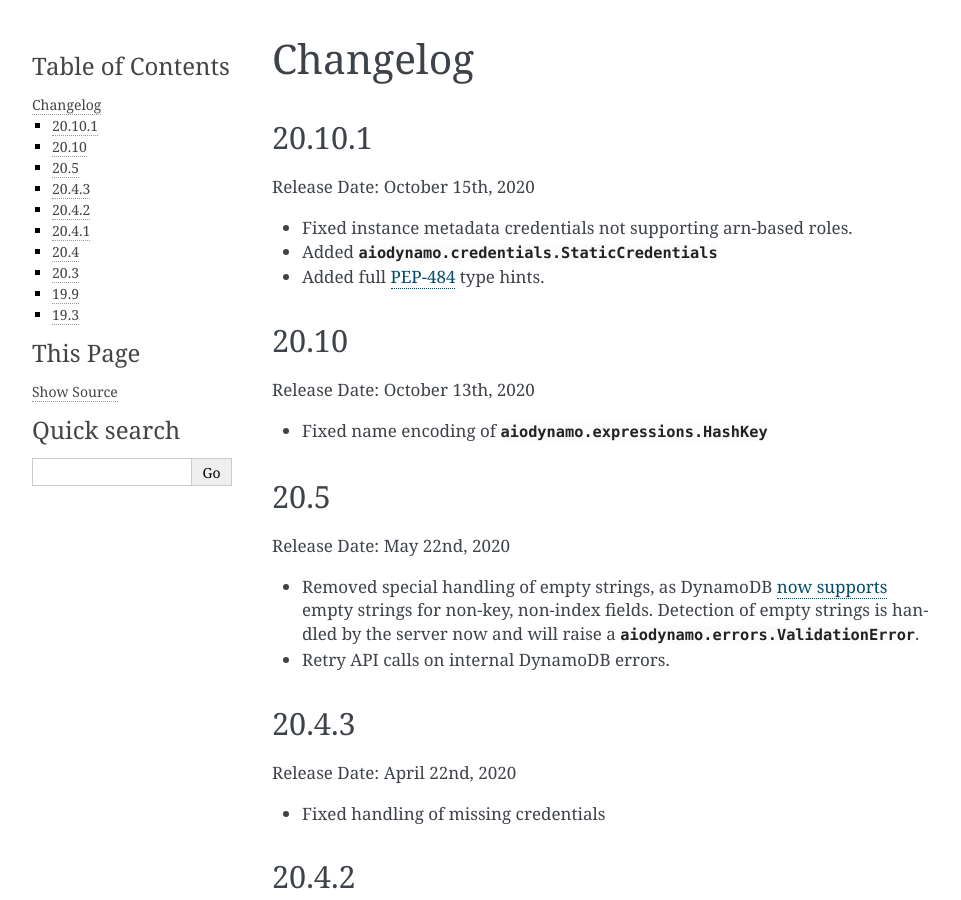
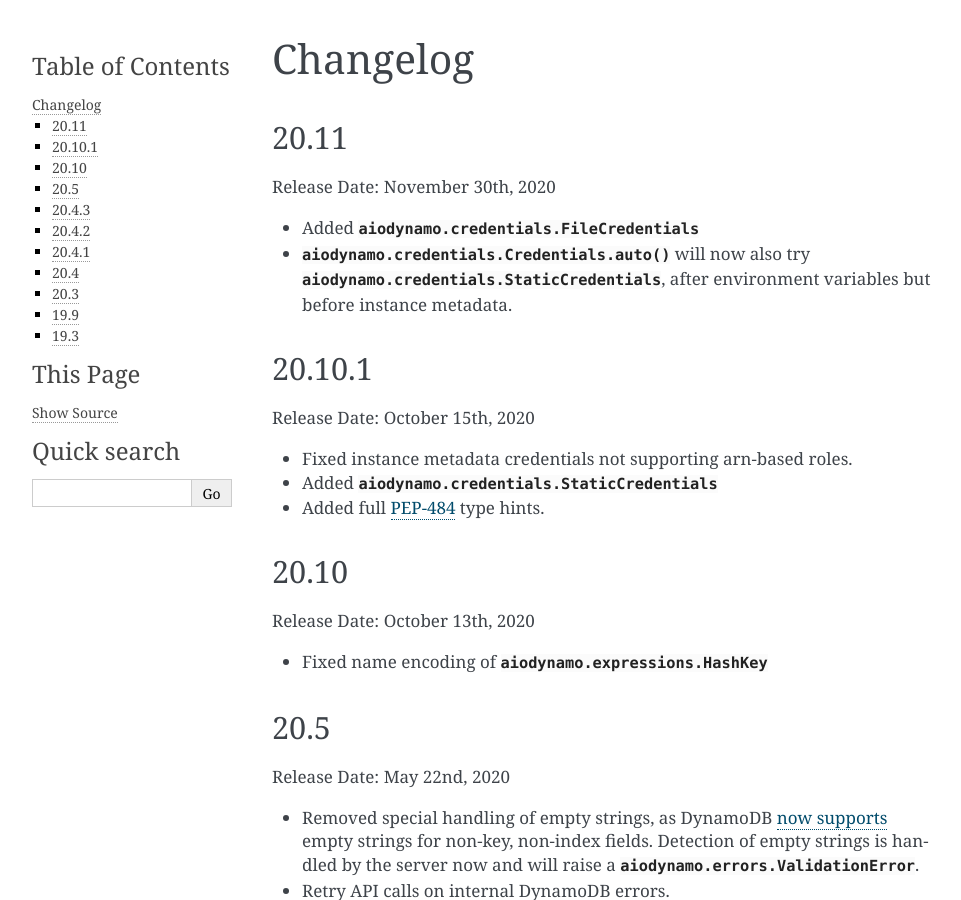
Before and after one commit to HENNGE/aiodynamo, a Sphinx documentation site: the page built from docs/changelog.rst, in a window 1280 px wide and 900 px high. Shown: the whole window, without its empty margins (148-1109 px from the left). Built offline with Sphinx 7.4.7, drawn with Linux system fonts in a browser that asks for light colours.

Commit message:
update docs

```diff
--- a/docs/advanced.rst
+++ b/docs/advanced.rst
@@ -23,6 +23,3 @@ which conforms to thee :py:class:`aiodynamo.credentials.Credentials` interface.
 
 .. autoclass:: aiodynamo.credentials.Credentials
     :members: get_key,invalidate,is_disabled
-
-
-.. autoclass:: aiodynamo.credentials.Key
--- a/docs/changelog.rst
+++ b/docs/changelog.rst
@@ -1,5 +1,14 @@
 Changelog
 =========
+
+20.11
+-----
+
+Release Date: November 30th, 2020
+
+* Added :py:class:`aiodynamo.credentials.FileCredentials`
+* :py:meth:`aiodynamo.credentials.Credentials.auto` will now also try :py:class:`aiodynamo.credentials.StaticCredentials`, after
+  environment variables but before instance metadata.
 
 20.10.1
 -------
```
Also changed, not shown: docs/usage.rst (+25 -0 lines).
